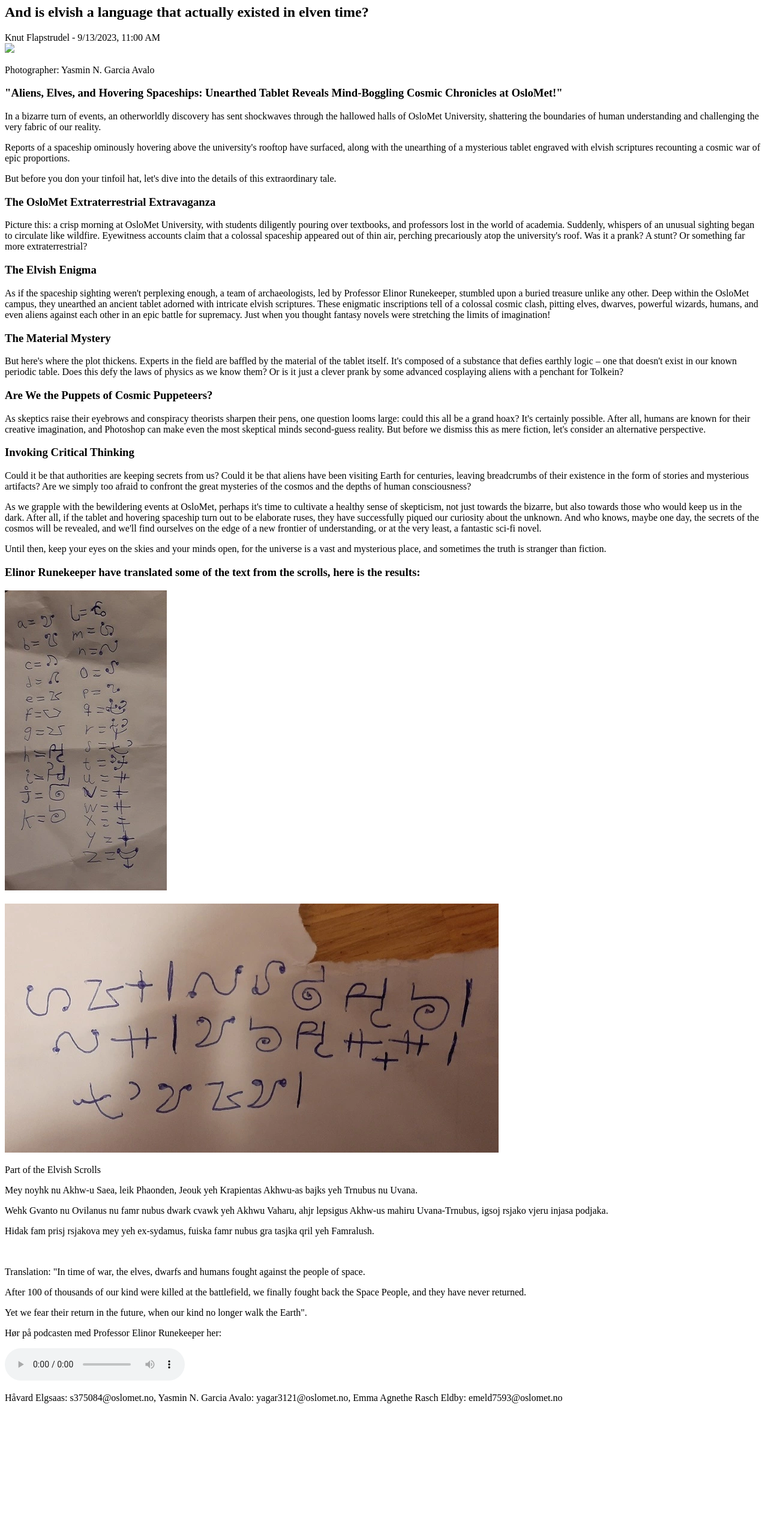
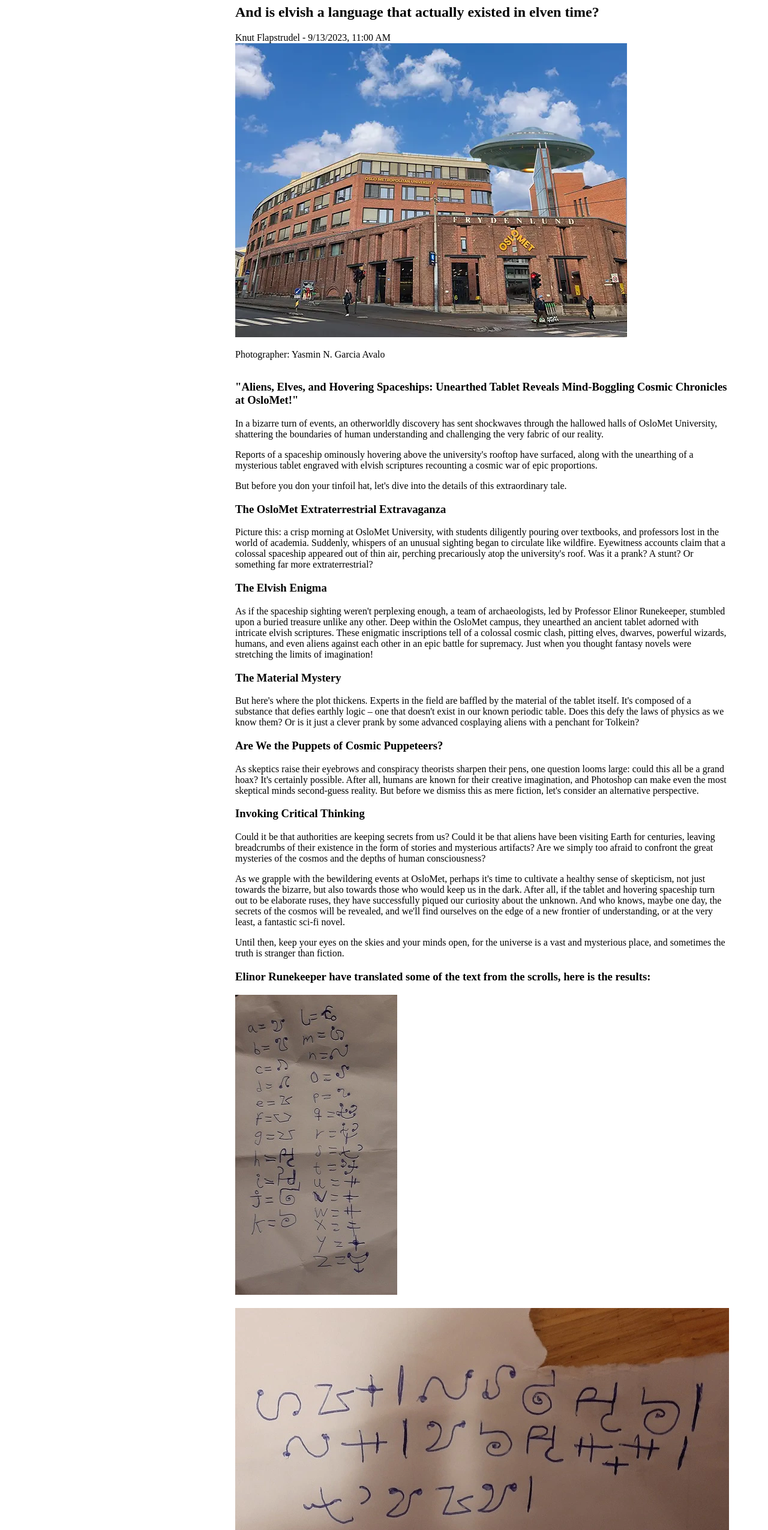
Before and after one commit to jentasomdanser/Oblig2_gruppe99, a plain HTML site: page index.html in a window 1280 px wide. Shown: the part 176-2726 px from the top of the page at 60% size. Before the commit the page ends 2531 px from the top, so only its background shows below. Drawn offline with Linux system fonts and the light colour scheme.

Commit message:
fikset på html og css 1

```diff
--- a/css/main.css
+++ b/css/main.css
@@ -29,15 +29,16 @@ body{
 }
 
 .secondary-box{
-    grid-column: 1 / 3;
+    grid-column: 2 / 3;
     grid-row: 2;
-    width: minmax(auto, 80vw);
+    /*width: minmax(auto, 80vw);
     height: 40vw;
     max-height: 530px;
+    */
 }
 
 
 .footer-box{
-    grid-column: 1 / 3;
-    grid-row: 6;
+    grid-column: 2 / 3;
+    grid-row: 3;
 }
--- a/index.html
+++ b/index.html
@@ -25,7 +25,8 @@
    <main>
      <br>
 
-      <div class="fit">
+    <div class="wrapper">
+        <div class="main-box">
 
     <h1>UFO spotted over OsloMet!</h1>
 
@@ -41,7 +42,12 @@
 
     <br>
 
-    <img src="images/ufoship-oslomet.png"/>
+    <picture>
+        <source srcset="images/ufoship-oslomet-small.webp" media="(max-width: 850px)">
+        <source srcset="images/ufoship-oslomet.webp" media="(max-width: 1500px)">
+        <img src="images/ufoship-oslomet.webp" alt="UFOship" style="width:auto;">
+      </picture>
+
 
      <p class="bottom-left">Photographer: Yasmin N. Garcia Avalo</p>
 
@@ -50,9 +56,10 @@
     <!--Vi brukte del -> bygg inn funksjonen i YouTube for videolenker og kode.-->
 
      <!--Nyheter skrevet av: https://chat.openai.com/share/63da47f2-fa4c-4083-9473-33817ff74011?fbclid=IwAR2FAD8sgWSOmWJbMTHm4Ie0CDOPldrz06i6uy67CFBE4yB-Vab5ZBsvIus-->
-     <div class="container">
 
-       <div class="boxes">
+
+    <div class="secondary-box">
+
       <h3>"Aliens, Elves, and Hovering Spaceships: Unearthed Tablet Reveals Mind-Boggling Cosmic Chronicles at OsloMet!"</h3>
 
 
@@ -95,7 +102,7 @@
         sci-fi novel.</p>
     <p>Until then, keep your eyes on the skies and your minds open, for the universe is a vast and mysterious place, and sometimes the
         truth is stranger than fiction.</p>
-    </div>
+
 
 
     <h3>Elinor Runekeeper have translated some of the text from the scrolls, here is the results:</h3>
@@ -124,7 +131,7 @@
     <p>After 100 of thousands of our kind were killed at the battlefield, we finally fought back the Space People, and they have never returned.</p>
     <p>Yet we fear their return in the future, when our kind no longer walk the Earth".</p>
     </div>
-    </div>
+
 
 
     <p>Hør på podcasten med Professor Elinor Runekeeper her:</p>
@@ -132,16 +139,20 @@
       <source src="music/intro-podcast.wav" type="audio/wav">
         Your browser does not support the audio element.
       </audio>
+
     </div>
+
+
 
    </main>
 </body>
 
-<div class ="footerbox">
-    <footer>
+    <footer class ="footer-box">
+
         <p>Håvard Elgsaas: s375084@oslomet.no, Yasmin N. Garcia Avalo: yagar3121@oslomet.no, Emma Agnethe Rasch Eldby: emeld7593@oslomet.no</p>
-        </footer>
-</div>
+
+    </footer>
+
 
 </html>
 
```
